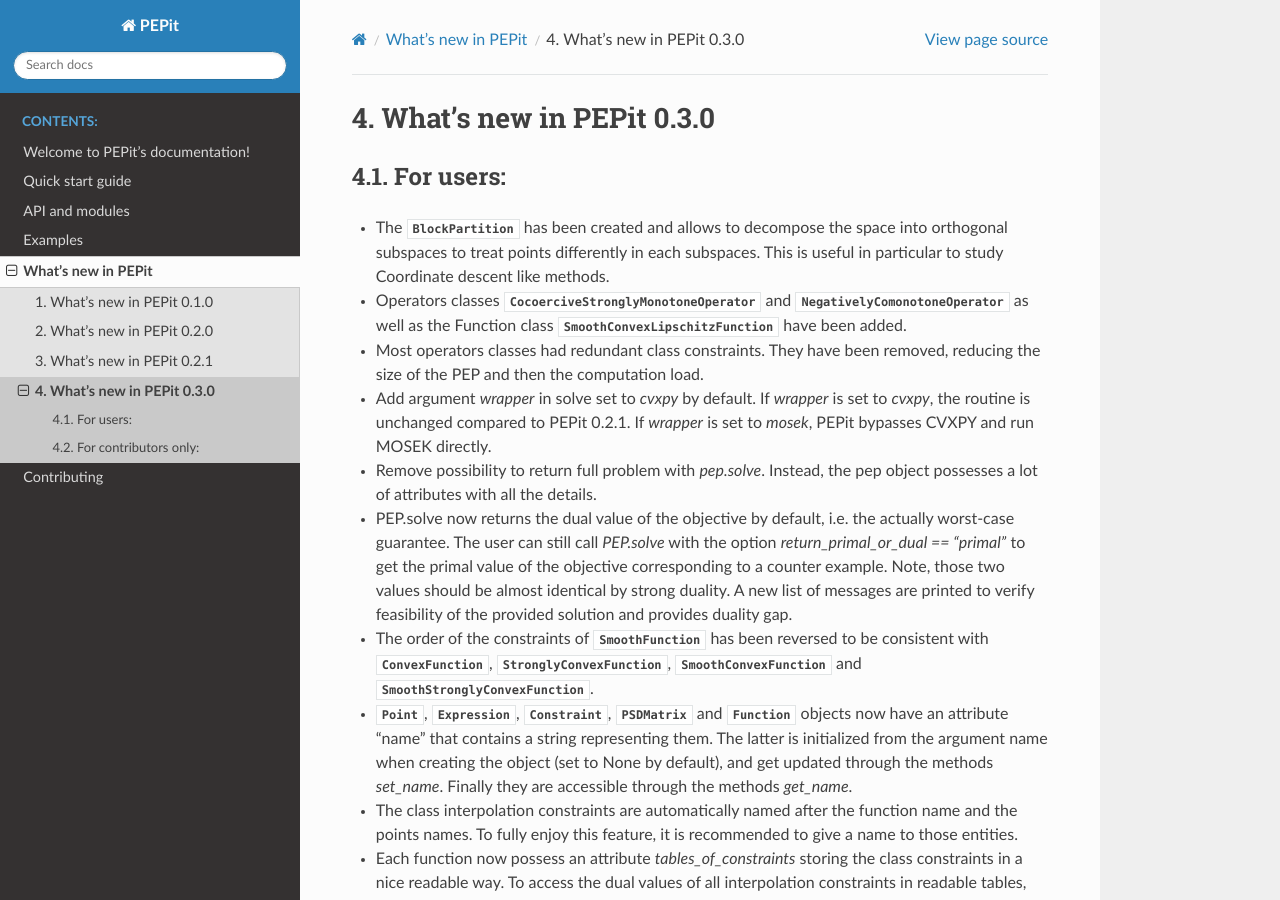
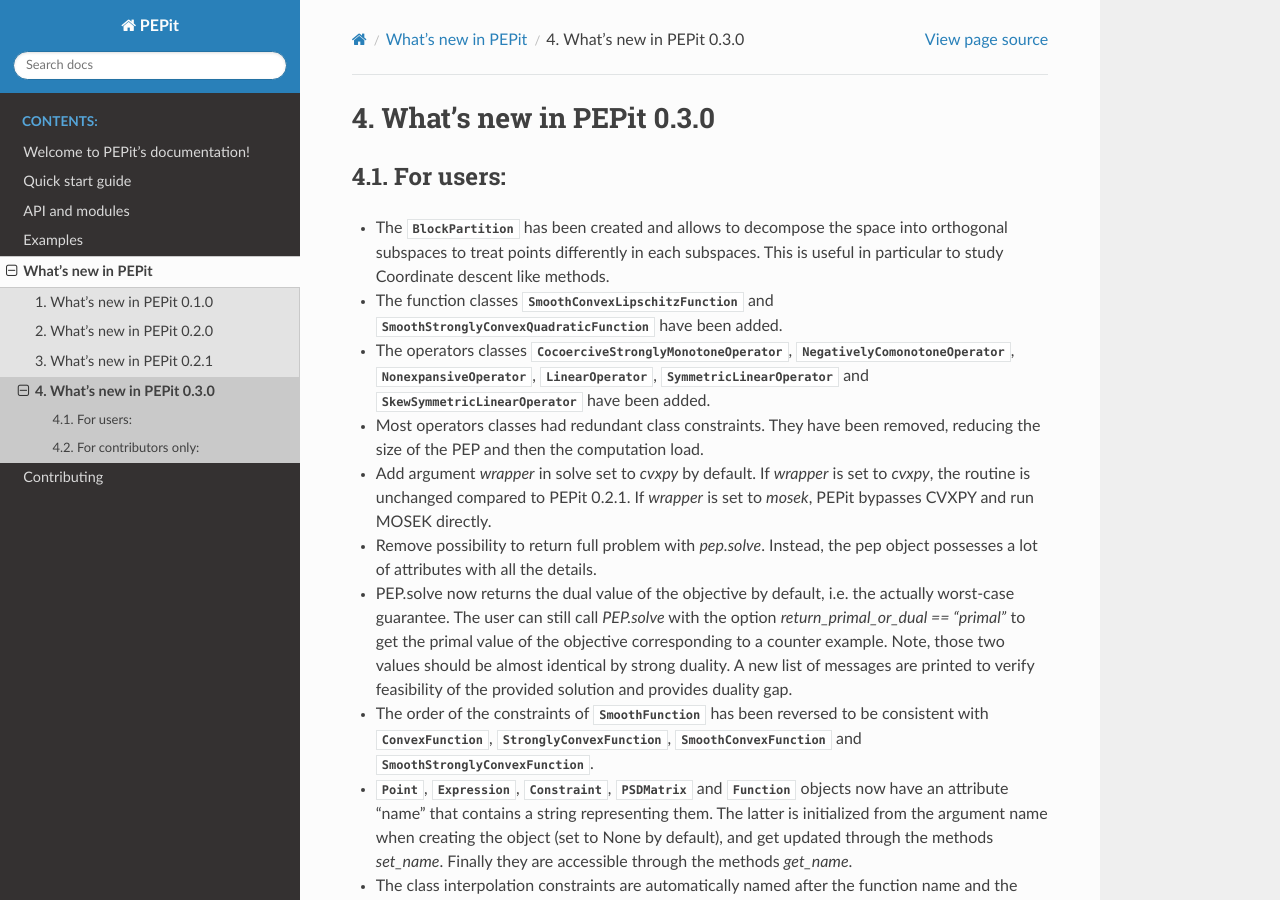
Before and after one commit to PerformanceEstimation/PEPit, a Sphinx documentation site: the page built from docs/source/whatsnew/0.3.0.rst, in a window 1280 px wide and 900 px high. Built offline with Sphinx 7.4.7 and the Read the Docs theme 2.0.0, drawn with Linux system fonts in a browser that asks for light colours.

Commit message:
Update whatsnew

```diff
--- a/docs/source/whatsnew/0.3.0.rst
+++ b/docs/source/whatsnew/0.3.0.rst
@@ -6,7 +6,9 @@
 
 - The :class:`BlockPartition` has been created and allows to decompose the space into orthogonal subspaces to treat points differently in each subspaces. This is useful in particular to study Coordinate descent like methods.
 
-- Operators classes :class:`CocoerciveStronglyMonotoneOperator` and :class:`NegativelyComonotoneOperator` as well as the Function class :class:`SmoothConvexLipschitzFunction` have been added.
+- The function classes :class:`SmoothConvexLipschitzFunction` and :class:`SmoothStronglyConvexQuadraticFunction` have been added.
+
+- The operators classes :class:`CocoerciveStronglyMonotoneOperator`, :class:`NegativelyComonotoneOperator`, :class:`NonexpansiveOperator`, :class:`LinearOperator`, :class:`SymmetricLinearOperator` and :class:`SkewSymmetricLinearOperator` have been added.
 
 - Most operators classes had redundant class constraints. They have been removed, reducing the size of the PEP and then the computation load.
 
```
